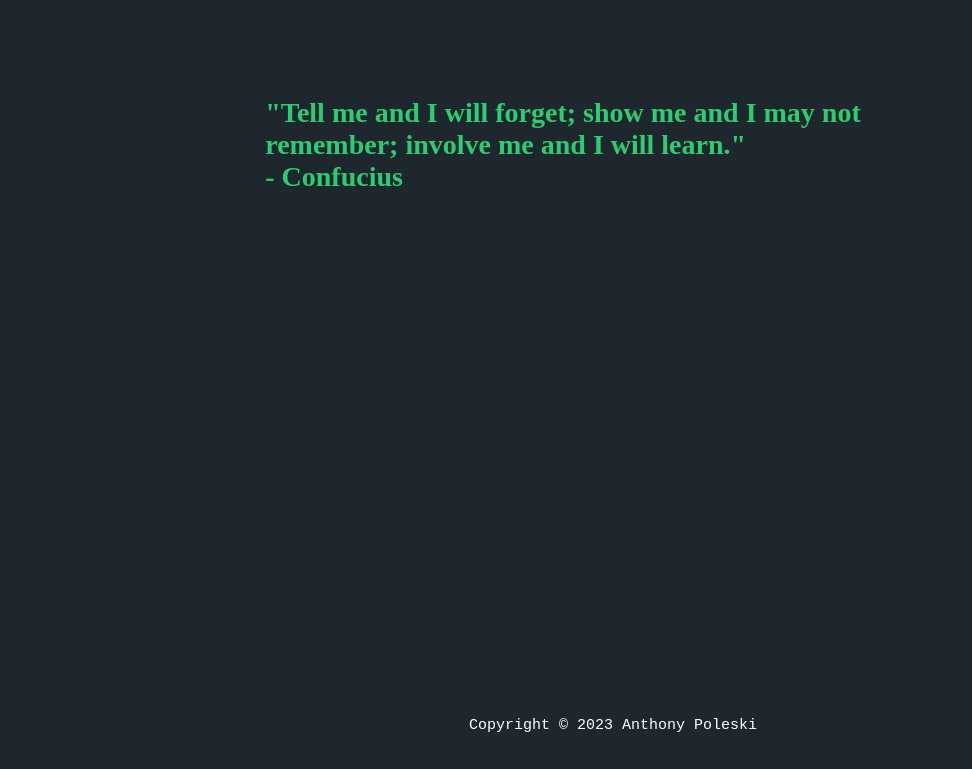
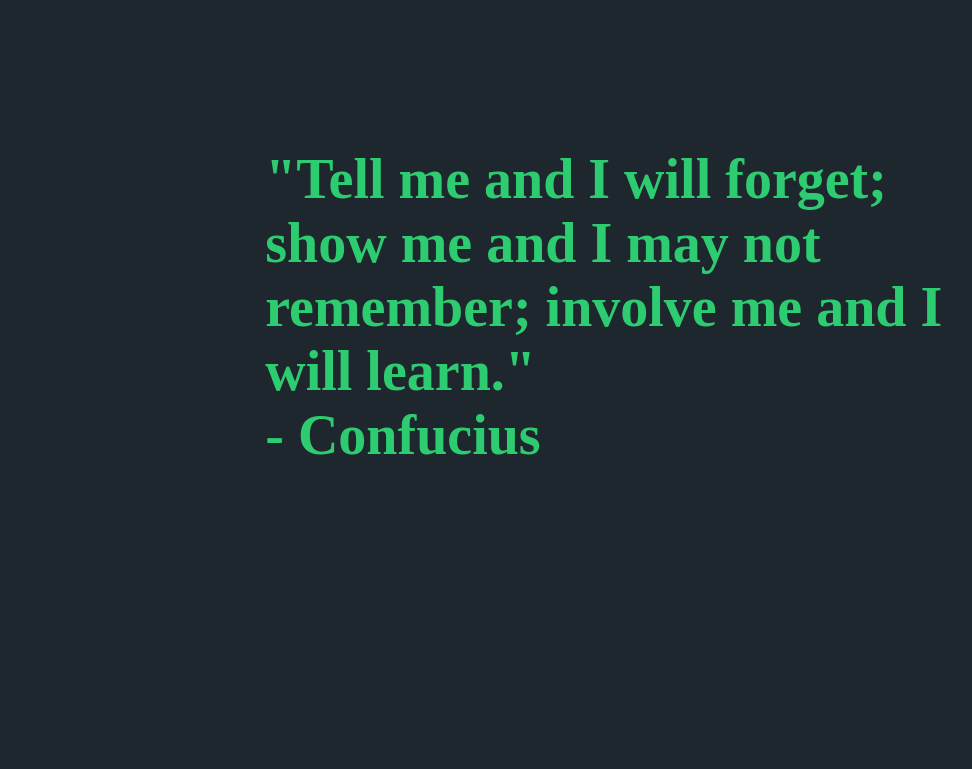
Before and after one commit to Anthony-Poleski-Personal-Website/personal-website, a plain HTML site: page index.html in a window 1280 px wide. Shown: the part 291-1060 px from the top of the page, without its empty margins (27-999 px from the left). Drawn offline with Linux system fonts and the light colour scheme.

Commit message:
deleted home.html, modified index.html, and modified style.css to increase quote size

```diff
--- a/index.html
+++ b/index.html
@@ -30,7 +30,7 @@
         and I will learn." <br />- Confucius
       </h3>
     </main>
-    <footer style="margin-top: 400px;">
+    <footer style="margin-top: 300px;">
       <p>
         Copyright &copy;
         <script>
--- a/style.css
+++ b/style.css
@@ -15,9 +15,9 @@ main {
 }
 
 main .quote {
-  margin-top: 100px;
+  margin-top: 150px;
   margin-left: 25%;
-  font-size: 1.75rem;
+  font-size: 3.5rem;
 }
 
 header {
```
Also changed, not shown: home.html (deleted).
